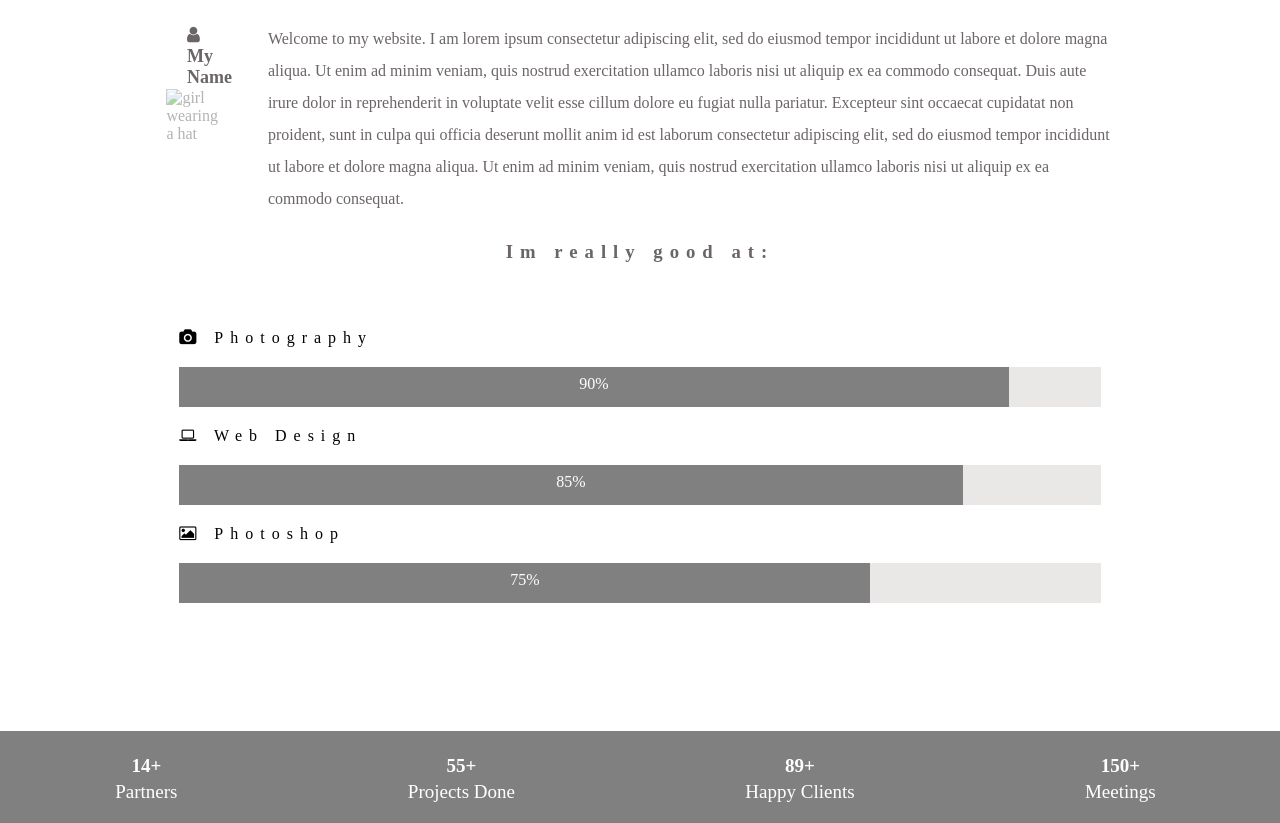
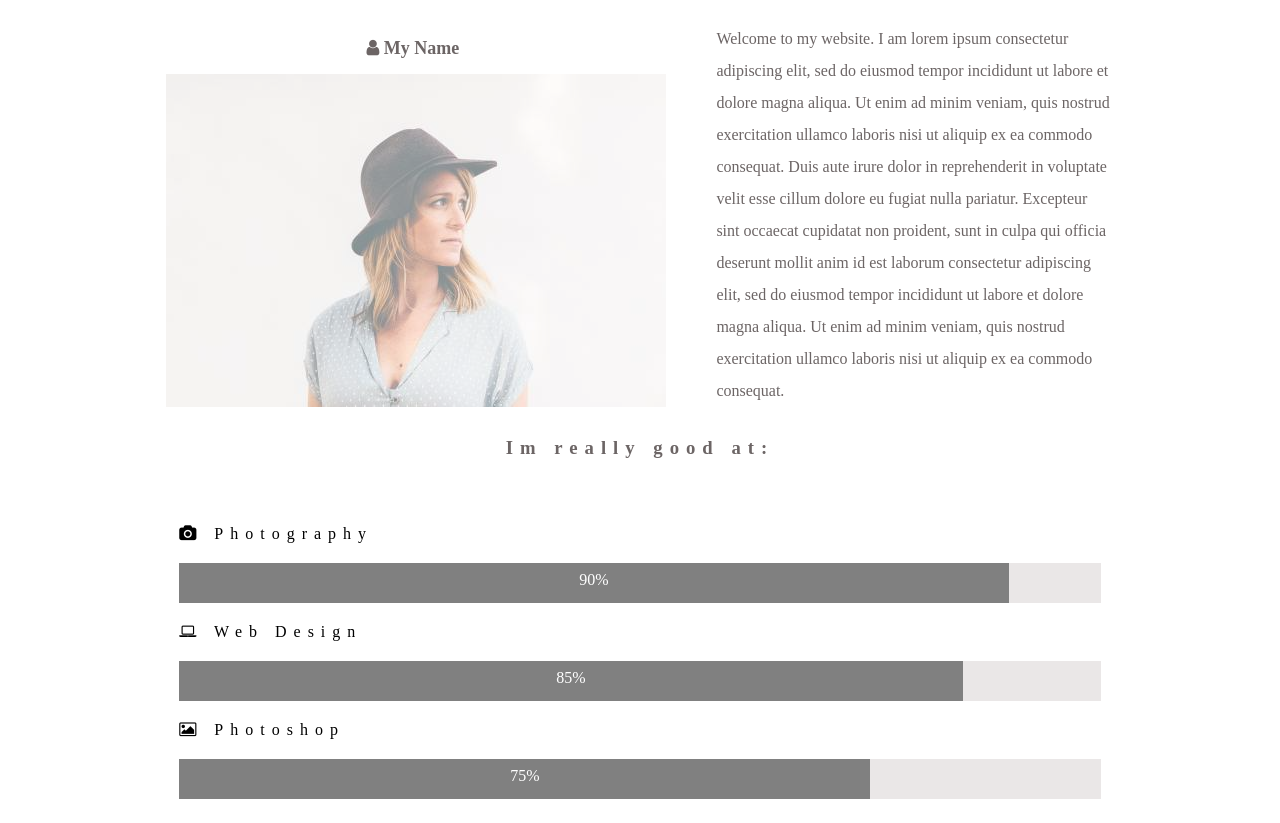
Before and after one commit to taryllngam/parallax-template, a plain HTML site: page index.html in a window 1280 px wide. Shown: the part 920-1743 px from the top of the page. Drawn offline with Linux system fonts and the light colour scheme.

Commit message:
image view

```diff
--- a/index.html
+++ b/index.html
@@ -37,7 +37,7 @@
                 <div class="hats">
                 <div class="post">
                 <h2><i class="fa fa-user"></i> My Name</h2>
-                <img src="../parallax/assets/images/img2.jpg" alt="girl wearing a hat">
+                <img src="./assets/images/img2.jpg" alt="girl wearing a hat">
         </div>
             <p>Welcome to my website. I am lorem ipsum consectetur adipiscing elit, sed do eiusmod tempor incididunt ut labore et dolore magna aliqua. Ut enim ad minim veniam, quis nostrud exercitation ullamco laboris nisi ut aliquip ex ea commodo consequat. Duis aute irure dolor in reprehenderit in voluptate velit esse cillum dolore eu fugiat nulla pariatur. Excepteur sint occaecat cupidatat non proident, sunt in culpa qui officia deserunt mollit anim id est laborum consectetur adipiscing elit, sed do eiusmod tempor incididunt ut labore et dolore magna aliqua. Ut enim ad minim veniam, quis nostrud exercitation ullamco laboris nisi ut aliquip ex ea commodo consequat.</p>
         </div>
```
